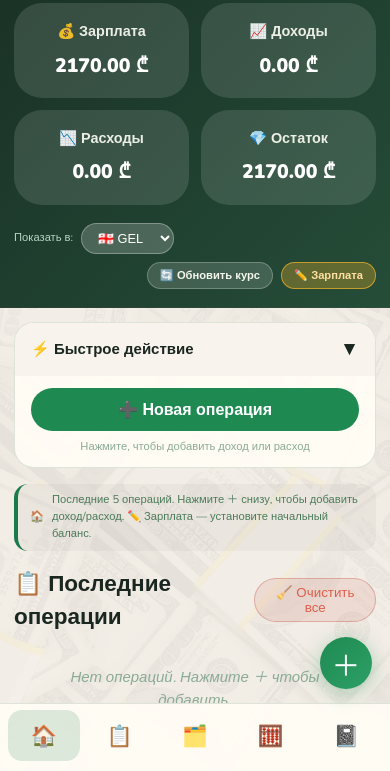
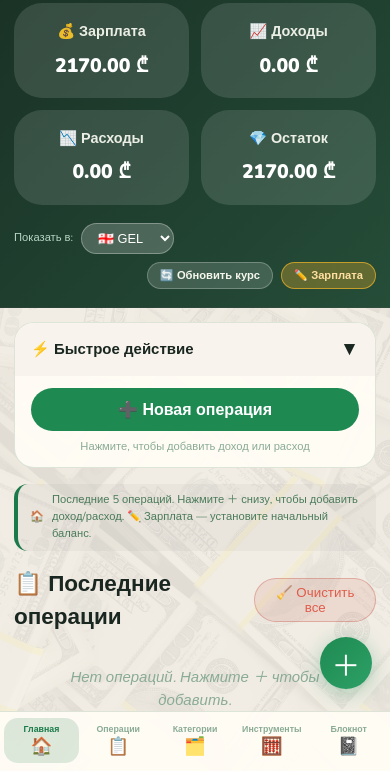
Before and after one commit to motserelia/BudgetPro, a plain HTML site: page index.html in a window 390 px wide. Shown: the part 73-844 px from the top of the page. Drawn offline with nearby package versions, Linux system fonts and the light colour scheme.

Commit message:
Update index.css

```diff
--- a/index.css
+++ b/index.css
@@ -1,11 +1,12 @@
+/* ========== БАЗА И ТЕМЫ ========== */
+@import url('https://fonts.googleapis.com/css2?family=Nunito:wght@400;600;700;800;900&family=Fira+Mono:wght@400;500&display=swap');
 
-      /* ========== БАЗА И ТЕМЫ ========== */
-      @import url("https://fonts.googleapis.com/css2?family=Nunito:wght@400;600;700;800;900&family=Fira+Mono:wght@400;500&display=swap");
 * {
   box-sizing: border-box;
   margin: 0;
   padding: 0;
 }
+
 :root {
   --accent: #1a7a4a;
   --accent-light: #2da066;
@@ -19,12 +20,7 @@
   --bg: #f5f0e8;
   --surface-1: rgba(255, 252, 245, 0.96);
   --surface-2: rgba(248, 244, 236, 0.95);
-        --header-bg: linear-gradient(
-          135deg,
-          #1c3a28 0%,
-          #2d5c3e 55%,
-          #8a6320 100%
-        );
+  --header-bg: linear-gradient(135deg, #1c3a28 0%, #2d5c3e 55%, #8a6320 100%);
   --balance-bg: linear-gradient(135deg, #1a3226, #254d38);
   --border: rgba(100, 140, 110, 0.22);
   --border-hover: rgba(29, 138, 82, 0.45);
@@ -43,6 +39,7 @@
   --calc-op-bg: #f39c12;
   --calc-op-text: #1e2a1e;
 }
+
 body.dark {
   --accent: #4a8fff;
   --accent-light: #6aa8ff;
@@ -56,12 +53,7 @@
   --bg: #07080e;
   --surface-1: rgba(14, 18, 30, 0.97);
   --surface-2: rgba(20, 26, 42, 0.92);
-        --header-bg: linear-gradient(
-          135deg,
-          #0a0c18 0%,
-          #141830 55%,
-          #2a3060 100%
-        );
+  --header-bg: linear-gradient(135deg, #0a0c18 0%, #141830 55%, #2a3060 100%);
   --balance-bg: linear-gradient(135deg, #0a0c1a, #0e1428);
   --border: rgba(70, 100, 200, 0.2);
   --border-hover: rgba(74, 143, 255, 0.45);
@@ -75,35 +67,41 @@
   --calc-op-bg: #4a8fff;
   --calc-op-text: #ffffff;
 }
+
 html,
 body {
   height: 100%;
   overflow: hidden;
 }
+
 body {
-      font-family: "Nunito", sans-serif;
+  font-family: 'Nunito', sans-serif;
   background: var(--bg);
   color: var(--text-primary);
   font-size: 15px;
   line-height: 1.5;
   transition: background var(--t-theme), color var(--t-theme);
 }
+
+/* Фоновое изображение */
 body::before {
   content: "";
   position: fixed;
   inset: 0;
-      /* Убедитесь, что путь к изображению правильный:
-         - если money.jpg лежит в assets/images/, оставьте "../images/money.jpg"
-         - если money.jpg в корне сайта, замените на "../../money.jpg" */
-      background-image: url("../money.jpg");
+  background-image: url("money.jpg");
   background-size: cover;
   background-position: center;
-      opacity: 0.06;
+  background-repeat: no-repeat;
+  opacity: 0.08;
   z-index: 0;
   pointer-events: none;
   transition: opacity var(--t-theme);
 }
-    body.dark::before { opacity: 0.09; }
+
+body.dark::before {
+  opacity: 0.12;
+}
+
 .app {
   position: relative;
   z-index: 1;
@@ -121,6 +119,7 @@
   align-items: center;
   gap: 12px;
 }
+
 .help-btn {
   background: rgba(255, 255, 255, 0.2);
   border: none;
@@ -135,25 +134,30 @@
   justify-content: center;
   color: white;
 }
+
 .help-btn:hover {
   background: var(--accent-light);
   transform: scale(1.05);
 }
+
 .theme-switch-wrapper {
   display: flex;
   align-items: center;
 }
+
 .theme-switch {
   position: relative;
   display: inline-block;
   width: 54px;
   height: 28px;
 }
+
 .theme-switch input {
   opacity: 0;
   width: 0;
   height: 0;
 }
+
 .slider {
   position: absolute;
   cursor: pointer;
@@ -166,6 +170,7 @@
   transition: 0.3s;
   border: 1px solid rgba(255, 255, 255, 0.2);
 }
+
 .slider:before {
   position: absolute;
   content: "☀️";
@@ -182,9 +187,11 @@
   font-size: 12px;
   box-shadow: 0 1px 3px rgba(0, 0, 0, 0.2);
 }
+
 input:checked + .slider {
   background: linear-gradient(145deg, #1e2a4a, #0f172a);
 }
+
 input:checked + .slider:before {
   content: "🌙";
   transform: translateX(26px);
@@ -203,20 +210,24 @@
   background: var(--header-bg);
   border-bottom: 1px solid rgba(255, 255, 255, 0.08);
 }
+
 .header-left {
   display: flex;
   align-items: center;
   gap: 10px;
 }
+
 .logo {
   font-size: 1.8rem;
   filter: drop-shadow(0 2px 6px rgba(240, 180, 41, 0.5));
 }
+
 .app-title {
   font-size: 1.15rem;
   font-weight: 900;
   color: #f0ede6;
 }
+
 .app-sub {
   font-size: 0.68rem;
   color: rgba(240, 237, 230, 0.65);
@@ -231,39 +242,46 @@
   padding: 12px 14px;
   transition: all 0.35s cubic-bezier(0.2, 0.9, 0.4, 1.1);
 }
+
 .balance-cards {
   display: grid;
   gap: 12px;
   transition: all 0.2s;
 }
+
 .balance-panel:not(.compact) .balance-cards {
   grid-template-columns: repeat(2, 1fr);
   margin-bottom: 18px;
 }
+
 .balance-panel:not(.compact) .bal-card {
   padding: 18px 12px;
   background: rgba(255, 255, 255, 0.12);
   border-radius: 28px;
   text-align: center;
 }
+
 .balance-panel:not(.compact) .bal-label {
   font-size: clamp(0.7rem, 4vw, 0.9rem);
   font-weight: 700;
   margin-bottom: 8px;
   color: rgba(255, 255, 245, 0.9);
 }
+
 .balance-panel:not(.compact) .bal-value {
   font-size: clamp(1rem, 5vw, 1.7rem);
   font-weight: 900;
   word-break: break-word;
   color: #ffffff;
 }
+
 .balance-panel.compact .balance-cards {
   display: flex;
   flex-wrap: wrap;
   gap: 8px;
   margin-bottom: 8px;
 }
+
 .balance-panel.compact .bal-card {
   flex: 1 1 calc(25% - 8px);
   min-width: 70px;
@@ -272,11 +290,13 @@
   border-radius: 16px;
   text-align: center;
 }
+
 .balance-panel.compact .bal-label {
   font-size: 0.6rem;
   margin-bottom: 4px;
   color: rgba(255, 255, 240, 0.8);
 }
+
 .balance-panel.compact .bal-value {
   font-size: 0.75rem;
   font-weight: 800;
@@ -284,6 +304,7 @@
   word-break: break-word;
   color: #ffffff;
 }
+
 @media (max-width: 400px) {
   .balance-panel.compact .bal-card {
     flex-basis: calc(50% - 8px);
@@ -292,15 +313,19 @@
     font-size: 0.9rem;
   }
 }
+
 .bal-value.positive {
   color: #a3f0b0;
 }
+
 .bal-value.negative {
   color: #ffaa99;
 }
+
 body.dark .bal-value.positive {
   color: #8effa0;
 }
+
 body.dark .bal-value.negative {
   color: #ff8a7a;
 }
@@ -312,16 +337,19 @@
   flex-wrap: wrap;
   margin-top: 6px;
 }
+
 .currency-label {
   font-size: 0.7rem;
   color: rgba(200, 230, 210, 0.9);
 }
+
 .currency-row {
   display: flex;
   align-items: center;
   gap: 8px;
   flex-wrap: wrap;
 }
+
 .currency-select {
   background: rgba(255, 255, 255, 0.2);
   border: 1px solid rgba(255, 255, 255, 0.3);
@@ -331,11 +359,13 @@
   padding: 6px 12px;
   cursor: pointer;
 }
+
 .btn-row {
   display: flex;
   gap: 8px;
   margin-left: auto;
 }
+
 .ctrl-btn {
   background: rgba(255, 255, 255, 0.15);
   border: 1px solid rgba(255, 255, 255, 0.25);
@@ -347,11 +377,13 @@
   cursor: pointer;
   transition: 0.2s;
 }
+
 .ctrl-btn.accent {
   background: rgba(240, 180, 41, 0.3);
   border-color: rgba(240, 180, 41, 0.7);
   color: #ffe0a0;
 }
+
 .rate-status {
   font-size: 0.65rem;
   color: rgba(200, 230, 210, 0.8);
@@ -367,6 +399,7 @@
   border: 1px solid var(--border);
   overflow: hidden;
 }
+
 .collapsible-header {
   display: flex;
   justify-content: space-between;
@@ -376,23 +409,29 @@
   background: var(--surface-2);
   font-weight: 800;
 }
+
 .collapsible-header:hover {
   background: var(--border);
 }
+
 .collapse-icon {
   font-size: 1.2rem;
   transition: transform 0.2s;
 }
+
 .collapsible-content {
   padding: 12px 16px;
   transition: all 0.2s;
 }
+
 .collapsible-block.collapsed .collapsible-content {
   display: none;
 }
+
 .collapsible-block.collapsed .collapse-icon {
   transform: rotate(-90deg);
 }
+
 .quick-action-btn {
   background: var(--accent-btn);
   color: white;
@@ -409,6 +448,7 @@
   justify-content: center;
   gap: 8px;
 }
+
 .quick-action-btn:hover {
   background: var(--accent-light);
   transform: translateY(-1px);
@@ -421,13 +461,16 @@
   padding: 14px 14px 80px;
   scroll-behavior: smooth;
 }
+
 .tab-pane {
   display: none;
   animation: fadeIn 0.2s ease;
 }
+
 .tab-pane.active {
   display: block;
 }
+
 @keyframes fadeIn {
   from {
     opacity: 0;
@@ -438,6 +481,7 @@
     transform: translateY(0);
   }
 }
+
 .help-hint {
   background: rgba(0, 0, 0, 0.03);
   border-left: 4px solid var(--accent);
@@ -450,6 +494,7 @@
   align-items: center;
   gap: 8px;
 }
+
 body.dark .help-hint {
   background: rgba(255, 255, 255, 0.04);
 }
@@ -469,15 +514,18 @@
   justify-content: space-between;
   align-items: center;
 }
+
 .op-card:hover {
   border-color: var(--border-hover);
   box-shadow: var(--shadow-md);
   transform: translateY(-1px);
 }
+
 .op-body {
   flex: 1;
   min-width: 0;
 }
+
 .op-row1 {
   display: flex;
   justify-content: space-between;
@@ -486,22 +534,27 @@
   gap: 6px;
   align-items: baseline;
 }
+
 .op-cat {
   font-weight: 800;
   font-size: 0.9rem;
   word-break: break-word;
 }
+
 .op-amount {
   font-weight: 800;
   font-size: 1rem;
   white-space: nowrap;
 }
+
 .op-amount.income {
   color: var(--accent);
 }
+
 .op-amount.expense {
   color: var(--red-text);
 }
+
 .op-row2 {
   display: flex;
   gap: 12px;
@@ -510,12 +563,14 @@
   align-items: center;
   flex-wrap: wrap;
 }
+
 .op-row2 span {
   max-width: 180px;
   white-space: nowrap;
   overflow: hidden;
   text-overflow: ellipsis;
 }
+
 @media (max-width: 450px) {
   .op-row2 span {
     max-width: 120px;
@@ -540,6 +595,7 @@
   align-items: center;
   justify-content: center;
 }
+
 .op-del:hover,
 .subcat-del:hover,
 .hist-del:hover,
@@ -548,6 +604,7 @@
   color: var(--red-text);
   transform: scale(1.05);
 }
+
 body.dark .op-del,
 body.dark .subcat-del,
 body.dark .hist-del,
@@ -561,6 +618,7 @@
   gap: 12px;
   margin-bottom: 8px;
 }
+
 .type-btn {
   flex: 1;
   background: var(--surface-2);
@@ -574,27 +632,32 @@
   color: var(--text-primary);
   text-align: center;
 }
+
 .type-btn.active[data-type="expense"] {
   background: var(--red-bg);
   border-color: var(--red);
   color: var(--red-text);
   box-shadow: 0 2px 6px rgba(192, 57, 43, 0.2);
 }
+
 .type-btn.active[data-type="income"] {
   background: rgba(26, 122, 74, 0.2);
   border-color: var(--accent);
   color: var(--accent);
   box-shadow: 0 2px 6px rgba(26, 122, 74, 0.2);
 }
+
 .type-btn:hover {
   transform: translateY(-1px);
   filter: brightness(0.97);
 }
+
 body.dark .type-btn.active[data-type="expense"] {
   background: rgba(229, 62, 62, 0.3);
   border-color: #ff7b6e;
   color: #ff9f8e;
 }
+
 body.dark .type-btn.active[data-type="income"] {
   background: rgba(74, 143, 255, 0.3);
   border-color: #6aa8ff;
@@ -608,6 +671,7 @@
   padding: 12px;
   margin-bottom: 16px;
 }
+
 .search-input-wrap {
   display: flex;
   align-items: center;
@@ -617,6 +681,7 @@
   padding: 6px 12px;
   margin-bottom: 10px;
 }
+
 .search-input {
   flex: 1;
   background: transparent;
@@ -624,6 +689,7 @@
   outline: none;
   color: var(--text-primary);
 }
+
 .search-filters {
   display: flex;
   gap: 8px;
@@ -631,6 +697,7 @@
   align-items: center;
   margin-bottom: 10px;
 }
+
 .filter-input,
 .filter-select {
   background: var(--surface-1);
@@ -639,6 +706,7 @@
   padding: 8px 12px;
   color: var(--text-primary);
 }
+
 .date-range-label {
   font-size: 0.7rem;
   color: var(--text-muted);
@@ -657,10 +725,12 @@
   transition: 0.2s;
   color: var(--text-primary);
 }
+
 .btn-sm:hover {
   background: var(--accent-light);
   color: white;
 }
+
 .btn-danger-sm {
   background: var(--red-bg);
   border: 1px solid rgba(192, 57, 43, 0.3);
@@ -669,12 +739,9 @@
   padding: 6px 14px;
   cursor: pointer;
 }
+
 .btn-primary {
-        background: linear-gradient(
-          135deg,
-          var(--accent-btn),
-          var(--accent-light)
-        );
+  background: linear-gradient(135deg, var(--accent-btn), var(--accent-light));
   color: white;
   border: none;
   border-radius: 30px;
@@ -682,6 +749,7 @@
   font-weight: 800;
   cursor: pointer;
 }
+
 .btn-link {
   background: none;
   border: none;
@@ -693,6 +761,7 @@
   align-items: center;
   gap: 6px;
 }
+
 .fab {
   position: fixed;
   bottom: calc(var(--nav-h) + 14px);
@@ -700,11 +769,7 @@
   width: var(--fab-size);
   height: var(--fab-size);
   border-radius: 50%;
-        background: linear-gradient(
-          135deg,
-          var(--accent-btn),
-          var(--accent-light)
-        );
+  background: linear-gradient(135deg, var(--accent-btn), var(--accent-light));
   color: white;
   font-size: 1.8rem;
   border: none;
@@ -716,20 +781,21 @@
   justify-content: center;
   transition: transform 0.2s;
 }
+
 .fab:hover {
   transform: scale(1.05);
 }
 
-      /* Навигация */
+/* Навигация — всегда видимые подписи */
 .bottom-nav {
   flex-shrink: 0;
-        height: var(--nav-h);
   display: flex;
   background: var(--surface-1);
   border-top: 1px solid var(--border);
-        padding: 6px 8px 10px;
-        gap: 4px;
+  padding: 6px 4px 8px;
+  gap: 2px;
 }
+
 .nav-item {
   flex: 1;
   display: flex;
@@ -743,13 +809,31 @@
   cursor: pointer;
   color: var(--text-muted);
   transition: 0.2s;
+  padding: 6px 2px;
 }
+
 .nav-item.active {
   background: rgba(26, 122, 74, 0.15);
   color: var(--accent);
 }
+
 .nav-icon {
   font-size: 1.3rem;
+}
+
+.nav-label {
+  font-size: 0.7rem;
+  font-weight: 600;
+  text-align: center;
+}
+
+@media (max-width: 480px) {
+  .nav-icon {
+    font-size: 1.1rem;
+  }
+  .nav-label {
+    font-size: 0.55rem;
+  }
 }
 
 /* Модалки */
@@ -763,9 +847,11 @@
   align-items: flex-end;
   justify-content: center;
 }
+
 .modal-overlay.open {
   display: flex;
 }
+
 .modal {
   background: var(--surface-1);
   border: 1px solid var(--border);
@@ -775,6 +861,7 @@
   max-height: 85dvh;
   overflow-y: auto;
 }
+
 .modal-header {
   display: flex;
   justify-content: space-between;
@@ -785,20 +872,24 @@
   background: var(--surface-1);
   border-bottom: 1px solid var(--border);
 }
+
 .modal-header h2 {
   font-size: 1.3rem;
 }
+
 .modal-body {
   padding: 16px 20px 24px;
   display: flex;
   flex-direction: column;
   gap: 14px;
 }
+
 .field-group {
   display: flex;
   flex-direction: column;
   gap: 6px;
 }
+
 .modal-input,
 .modal-select,
 .modal-textarea {
@@ -810,17 +901,21 @@
   width: 100%;
   font-family: inherit;
 }
+
 .modal-textarea {
   resize: vertical;
 }
+
 input[type="date"] {
   color-scheme: light dark;
 }
+
 input[type="date"]::-webkit-calendar-picker-indicator {
   filter: invert(0.3);
   cursor: pointer;
   opacity: 0.8;
 }
+
 body.dark input[type="date"]::-webkit-calendar-picker-indicator {
   filter: invert(0.9);
   opacity: 0.9;
@@ -830,17 +925,20 @@
 .subcats-wrap {
   margin-top: 10px;
 }
+
 .subcats-label {
   font-size: 0.7rem;
   font-weight: 700;
   margin-bottom: 6px;
   color: var(--text-secondary);
 }
+
 .subcats-row {
   display: flex;
   flex-wrap: wrap;
   gap: 8px;
 }
+
 .subcat-chip {
   background: rgba(0, 0, 0, 0.05);
   border-radius: 20px;
@@ -851,6 +949,7 @@
   gap: 6px;
   border: 1px solid var(--border);
 }
+
 .cat-actions-row {
   display: flex;
   gap: 8px;
@@ -865,12 +964,13 @@
   gap: 10px;
   margin-top: 12px;
 }
+
 .calc-btn {
   background: var(--calc-bg);
   border: none;
   border-radius: 24px;
   padding: 14px 0;
-        font-family: "Fira Mono", monospace;
+  font-family: 'Fira Mono', monospace;
   font-weight: 700;
   font-size: 1.2rem;
   cursor: pointer;
@@ -879,24 +979,29 @@
   color: var(--calc-text);
   box-shadow: 0 1px 3px rgba(0, 0, 0, 0.2);
 }
+
 .calc-btn:hover {
   background: var(--accent-light);
   color: white;
   transform: scale(0.97);
 }
+
 .calc-btn.op {
   background: var(--calc-op-bg);
   color: var(--calc-op-text);
 }
+
 .calc-btn.clear,
 .calc-btn.back {
   background: var(--red-bg);
   color: var(--red-text);
 }
+
 body.dark .calc-btn {
   background: #3a3f55;
   color: #f0f0f0;
 }
+
 body.dark .calc-btn.op {
   background: var(--accent);
   color: white;
@@ -910,6 +1015,7 @@
   align-items: center;
   margin: 10px 0;
 }
+
 .conv-input,
 .conv-sel {
   padding: 10px;
@@ -918,6 +1024,7 @@
   background: var(--surface-2);
   color: var(--text-primary);
 }
+
 .conv-result {
   background: rgba(26, 122, 74, 0.08);
   border-radius: 20px;
@@ -926,11 +1033,13 @@
   font-weight: bold;
   margin: 10px 0;
 }
+
 .conv-history,
 .calc-history-list {
   max-height: 200px;
   overflow-y: auto;
 }
+
 .conv-hist-item,
 .calc-hist-item {
   display: flex;
@@ -940,6 +1049,7 @@
   border-bottom: 1px solid var(--border);
   font-size: 0.8rem;
 }
+
 .empty-msg {
   text-align: center;
   color: var(--text-muted);
@@ -953,19 +1063,23 @@
   align-items: flex-start;
   gap: 6px;
 }
+
 .nb-card-top {
   display: flex;
   justify-content: space-between;
   width: 100%;
   font-weight: 800;
 }
+
 .nb-title {
   font-size: 1rem;
 }
+
 .nb-date {
   font-size: 0.7rem;
   color: var(--text-muted);
 }
+
 .nb-preview {
   font-size: 0.8rem;
   color: var(--text-secondary);
@@ -974,13 +1088,3 @@
   text-overflow: ellipsis;
   width: 100%;
 }
-
-      @media (max-width: 420px) {
-        .nav-label {
-          display: none;
-        }
-        .calc-btn {
-          font-size: 1rem;
-          padding: 10px 0;
-        }
-      }
```
Lines whose indentation alone changed are shown as unchanged.
